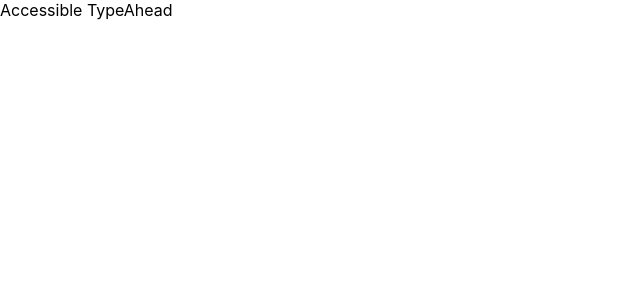
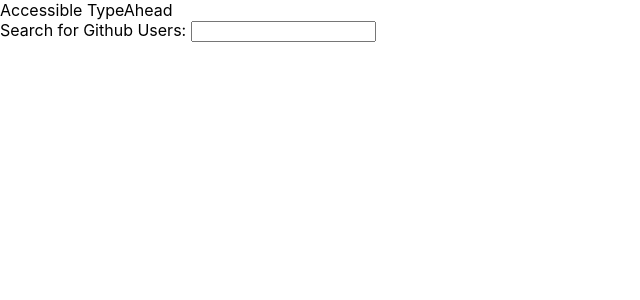
Before and after one commit to asimkt/typeahead, a React (Create React App) app: page / in a window 1280 px wide. Shown: the top 300 px of the page, without its empty margins (0-640 px from the left). Built offline with nearby package versions, Linux system fonts and the light colour scheme.

Commit message:
Base structure of content

```diff
--- a/src/Molecules/App/App.js
+++ b/src/Molecules/App/App.js
@@ -1,5 +1,6 @@
 import React from 'react';
 import './App.css';
+import GithubUserSearch from '../GithubUserSearch/GithubUserSearch';
 
 function App() {
   return (
@@ -7,6 +8,7 @@ function App() {
       <header className="App-header">
         Accessible TypeAhead
       </header>
+      <GithubUserSearch />
     </div>
   );
 }
--- /dev/null
+++ b/src/Molecules/GithubUserSearch/GithubUserSearch.js
@@ -0,0 +1,12 @@
+import React from 'react';
+import TypeAhead from '../TypeAhead/TypeAhead';
+
+function GithubUserSearch() {
+  return (
+    <div className="GithubUserSearch">
+      <TypeAhead urlPrefix="https://api.github.com/search/users?q=" optionKey="login" label="Github Users: "/>
+    </div>
+  );
+}
+
+export default GithubUserSearch;
--- /dev/null
+++ b/src/Molecules/TypeAhead/TypeAhead.css
@@ -0,0 +1,3 @@
+.TypeAhead {
+    display: flex;
+}
--- /dev/null
+++ b/src/Molecules/TypeAhead/TypeAhead.js
@@ -0,0 +1,23 @@
+import React, { useState } from 'react';
+import './TypeAhead.css'
+function TypeAhead({url, name = 'default', label, optionKey}) {
+  const onSubmit = () => {
+      console.log('Form submitted');
+  }
+  const [options, setOptions] = useState([]);
+  return (
+    <div className="TypeAhead">
+      <form onSubmit={onSubmit}>
+          <label htmlFor={`inputTypeAhead-${name}`}>Search {label ? `for ${label}` : ''}</label>
+          <input type="text" id={`inputTypeAhead-${name}`} autoComplete="off"/>
+      </form>
+      <ul className="suggestions">
+        {
+            options.map(option => <li>{optionKey ? option[optionKey]: option}</li>)
+        }
+      </ul>
+    </div>
+  );
+}
+
+export default TypeAhead;
```
